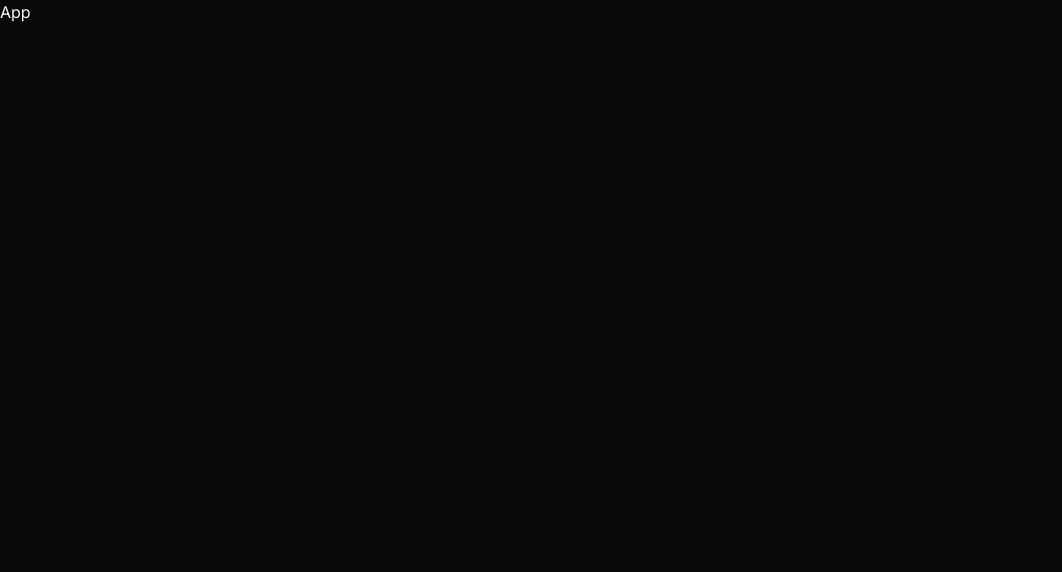
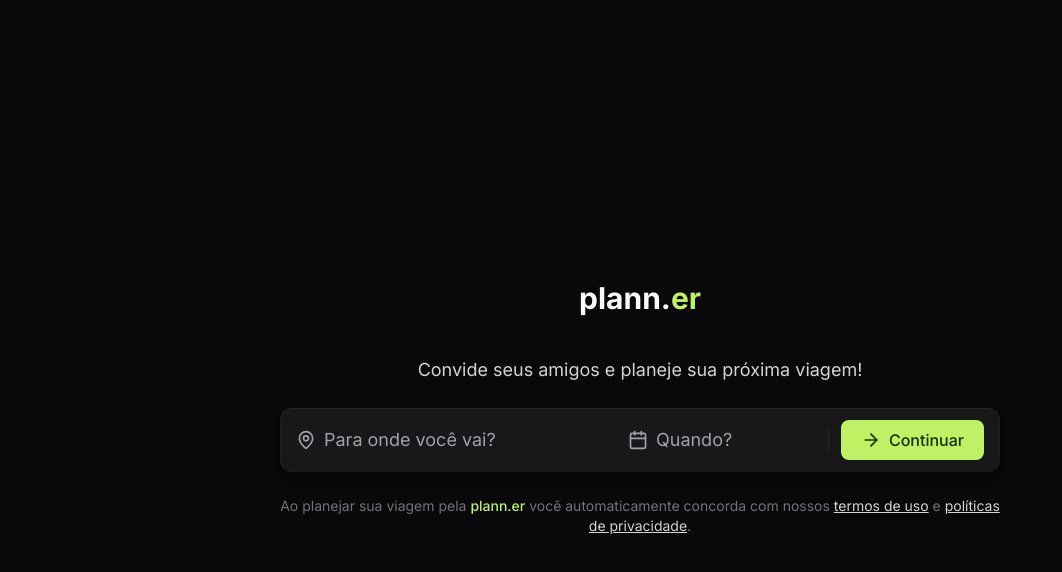
Before and after one commit to rodrigocandidodev/plann.er-web-app, a React (Vite) app: page / in a window 1280 px wide. Shown: the top 572 px of the page, without its empty margins (0-1062 px from the left). Built offline with nearby package versions, Linux system fonts and the light colour scheme.

Commit message:
feat: add home page style

```diff
--- a/package.json
+++ b/package.json
@@ -10,6 +10,7 @@
     "preview": "vite preview"
   },
   "dependencies": {
+    "lucide-react": "^0.406.0",
     "react": "^18.3.1",
     "react-dom": "^18.3.1"
   },
--- a/src/App.tsx
+++ b/src/App.tsx
@@ -1,7 +1,41 @@
+import { ArrowRight, Calendar, MapPin } from "lucide-react";
+
 export default function App() {
   return (
-    <div>
-      <p>App</p>
+    <div className="h-screen flex items-center justify-center">
+      <div className="max-w-3xl w-full px-6 text-center space-y-6">
+        <div className="flex flex-col items-center py-4">
+          <h1 className="text-3xl font-bold">plann.<span className="text-lime-300">er</span></h1>
+        </div>
+        <p className="text-zinc-300 text-lg">Convide seus amigos e planeje sua próxima viagem!</p>
+
+        <div className="h-16 bg-zinc-900  rounded-xl px-4 flex items-center shadow-shape gap-3">
+          <div className="flex items-center gap-2 flex-1">
+            <MapPin className="size-5 text-zinc-400" />
+            <input
+              type="text"
+              placeholder="Para onde você vai?"
+              className="bg-transparent text-lg placeholder-zinc-400 outline-none"/>
+          </div>
+
+          <div className="flex items-center gap-2">
+            <Calendar className="size-5 text-zinc-400" />
+            <input
+              type="text"
+              placeholder="Quando?"
+              className="bg-transparent text-lg placeholder-zinc-400 w-40 outline-none"/>
+          </div>
+
+          <div className="w-px  h-6 bg-zinc-800"></div>
+          <button
+            className="bg-lime-300 text-lime-950 px-5 rounded-lg py-2 font-medium flex items-center gap-2 hover:bg-lime-400">
+            <ArrowRight className="size-5" />
+            Continuar</button>
+        </div>
+
+        <p className="text-sm text-zinc-500">Ao planejar sua viagem pela <span className="text-lime-300 font-medium">plann.er</span> você automaticamente concorda com nossos <a className="text-zinc-300 underline" href="#">termos de uso</a> e <a className="text-zinc-300 underline" href="#">políticas de privacidade</a>.</p>
+      </div>
     </div>
+
   )
 }
--- a/tailwind.config.js
+++ b/tailwind.config.js
@@ -8,7 +8,11 @@
     extend: {
       fontFamily: {
         sans: 'Inter',
-      }
+      },
+      boxShadow: {
+        shape:
+          "0px 8px 8px rgba(0, 0, 0, 0.1), 0px 4px 4px rgba(0, 0, 0, 0.1), 0px 2px 2px rgba(0, 0, 0, 0.1), 0px 0px 0px 1px rgba(0, 0, 0, 0.1), inset 0px 0px 0px 1px rgba(255, 255, 255, 0.03), inset 0px 1px 0px rgba(255, 255, 255, 0.03)",
+      },
     },
   },
   plugins: [],
```
Also changed, not shown: 1 other file (tests, documents, lock files or other folders).
